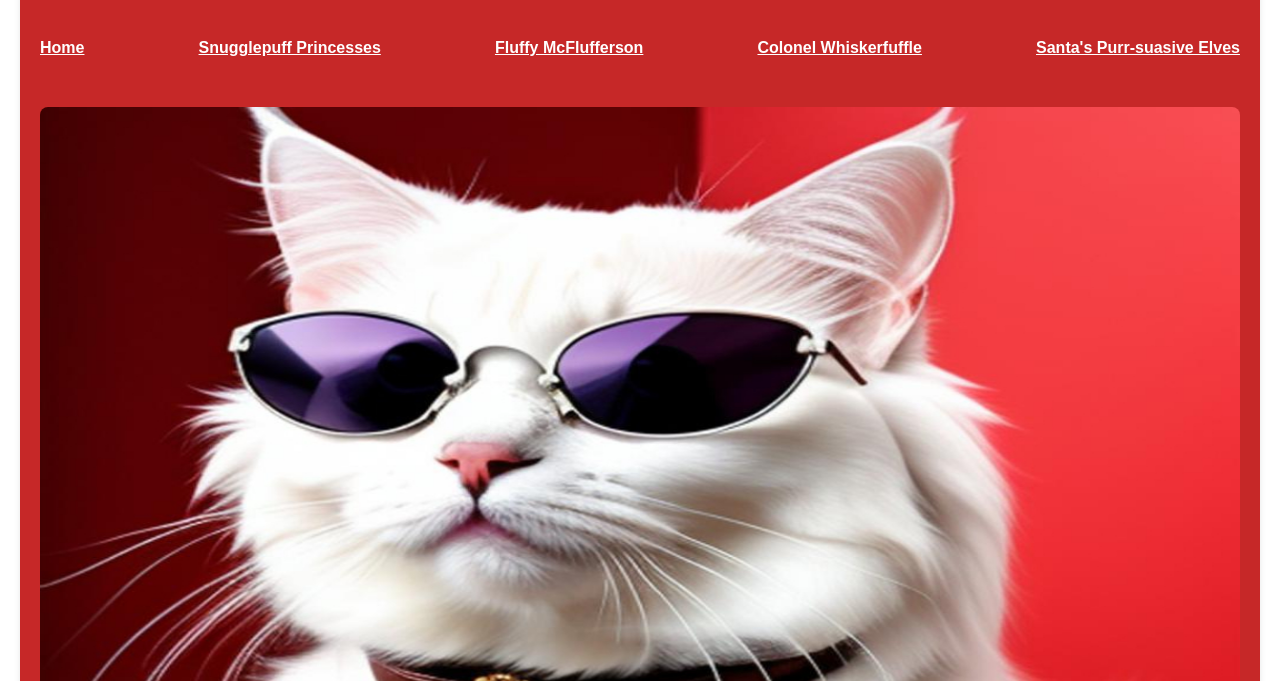
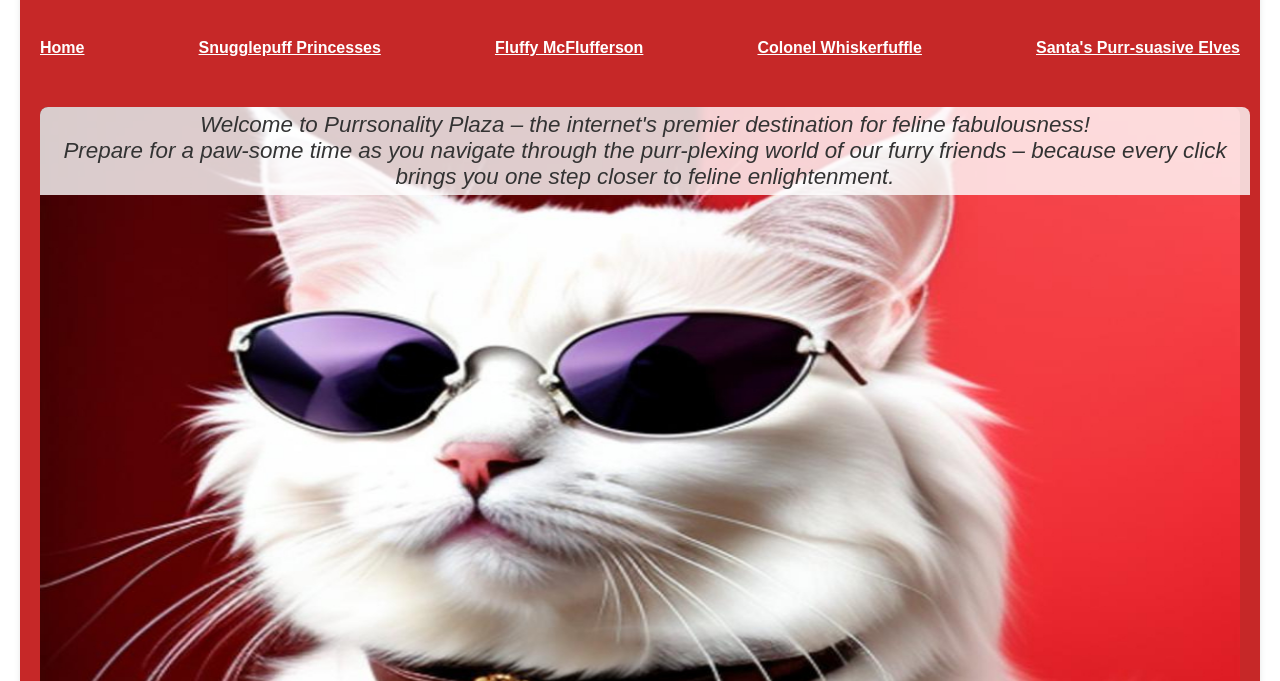
Before and after one commit to mihaibulaicon/christmas-cats, a plain HTML site: page index.html in a window 1280 px wide. Shown: the part 119-800 px from the top of the page. Drawn offline with Linux system fonts and the light colour scheme.

Commit message:
Changed home page

```diff
--- a/index.html
+++ b/index.html
@@ -38,7 +38,7 @@
 
         .image-caption {
             position: absolute;
-            bottom: 0;
+            top: 0;
             width: 100%;
             text-align: center;
             padding: 5px;
@@ -46,8 +46,8 @@
             color: #333;
             background-color: rgba(255, 255, 255, 0.8);
             font-size: 1.4em;
-            border-bottom-left-radius: 8px;
-            border-bottom-right-radius: 8px;
+            border-top-left-radius: 8px;
+            border-top-right-radius: 8px;
         }
 
         h1 {
```
